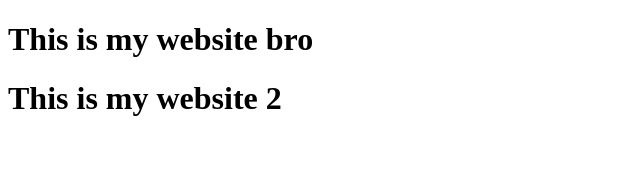
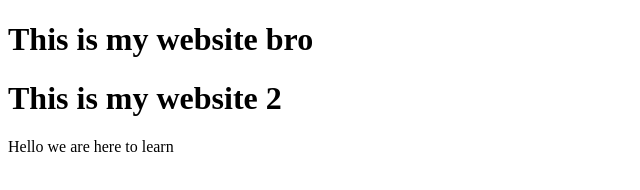
Before and after one commit to Anuj979304/my-repos, a plain HTML site: page index/index.html in a window 1280 px wide. Shown: the whole page, without its empty margins (0-640 px from the left). Drawn offline with Linux system fonts and the light colour scheme.

Commit message:
dusra commit

```diff
--- a/index/index.html
+++ b/index/index.html
@@ -7,6 +7,6 @@
 </head>
     <h1>This is my website bro</h1>
         <h1>This is my website 2</h1>
-
+<p>Hello we are here to learn</p>
 </body>
 </html>
```
